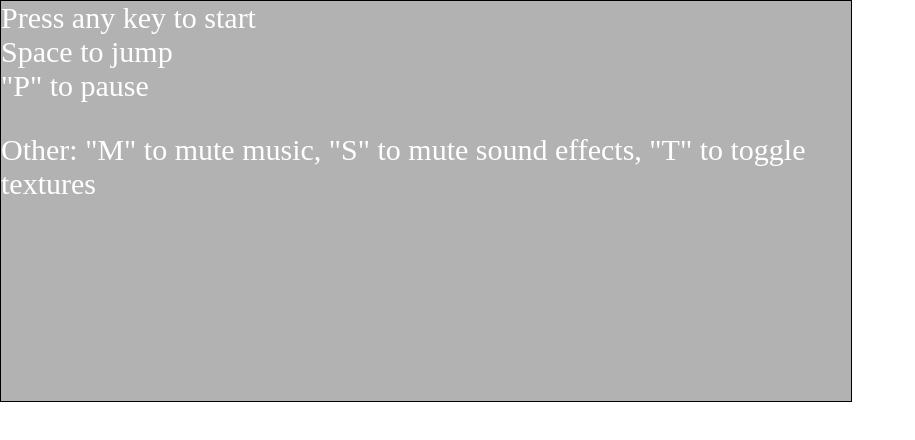
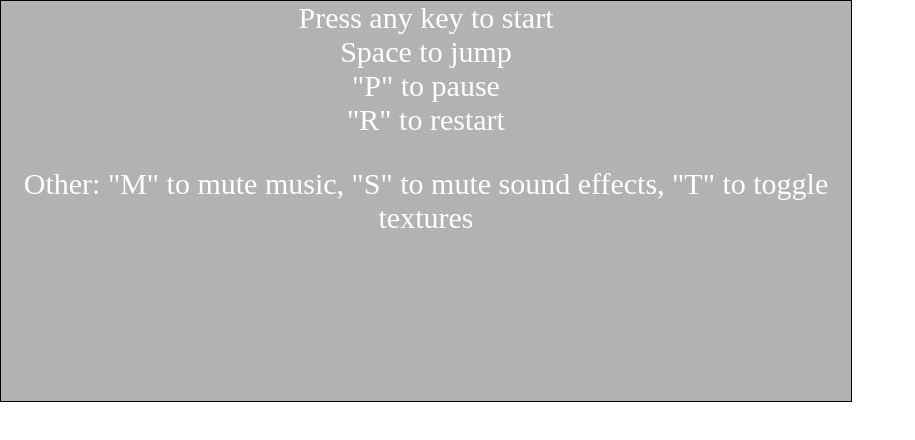
Before and after one commit to slannigan/slannigan.github.io, a plain HTML site: page index.html in a window 1280 px wide. Shown: the whole page, without its empty margins (0-915 px from the left). Drawn offline with Linux system fonts and the light colour scheme.

Commit message:
Game restarts either by pressing R or by dying

```diff
--- a/css/style.css
+++ b/css/style.css
@@ -11,6 +11,7 @@
 #pause-menu {
 	width: 850px;
 	height: 400px;
+	text-align: center;
 }
 
 #start-menu,
--- a/index.html
+++ b/index.html
@@ -112,6 +112,7 @@ void main(void) {
 			Press any key to start <br>
 			Space to jump <br>
 			"P" to pause <br>
+			"R" to restart <br>
 
 			<p>Other: "M" to mute music, "S" to mute sound effects, "T" to toggle textures</p>
 		</div>
--- a/js/Interface.js
+++ b/js/Interface.js
@@ -15,6 +15,11 @@ var Interface = function(canvasContainer, renderer, textureManager, modelManager
 	this.started = false;
 
 	var self = this;
+
+	var restartFunction = function() {
+		self.RestartGame();
+	}
+	game.addRestartFunction(restartFunction);
 
 	document.addEventListener('keydown', function(e) {
 	    // http://www.javascriptkit.com/javatutors/javascriptkey2.shtml
@@ -54,8 +59,6 @@ var Interface = function(canvasContainer, renderer, textureManager, modelManager
 	this.startMenu = document.getElementById("start-menu");
 	this.pauseMenu = document.getElementById("pause-menu");
 
-	// this.ShowStartMenu();
-	// this.startMenu.className = "";
 	this.ShowElement(this.startMenu);
 }
 
@@ -92,6 +95,7 @@ _.extend(Interface.prototype, {
 
 	RestartGame: function() {
 		console.log("Restart");
+		this.clock = new THREE.Clock();
 		this.game.restart();
 	}
 });
--- a/js/Logic.js
+++ b/js/Logic.js
@@ -146,11 +146,13 @@ var Logic = function(nodeManager, modelManager, scene, camera, light, character)
 	this.startPosX = 26;
 	this.startPosY = 0;
 	this.cameraDistanceZ = 30;
+	this.lightPosition = new THREE.Vector3();
+	this.lightPosition.copy(this.light.position);
 
 	this.moveSceneStartTime = 1;
 	this.menuSpeed = 0.01;
 	this.speed = 0.2;
-	this.characterSpeed = 0.2;
+	this.characterSpeed = this.speed;
 	this.characterLocationIndex;
 
 	this.lastTimeOnGround = 0;
@@ -165,6 +167,8 @@ var Logic = function(nodeManager, modelManager, scene, camera, light, character)
 	this.characterHeight = 1.7;
 
 	this.characterBound;
+	this.characterStartPosX;
+	this.characterStartPosY;
 
 	this.died = false;
 	this.gameEnd = false;
@@ -175,18 +179,36 @@ var Logic = function(nodeManager, modelManager, scene, camera, light, character)
 	this.isFalling = false;
 
 	this.particleManager = new ParticleManager(nodeManager);
+
+	this.restartFunction;
 }
 // var output = 0;
 _.extend(Logic.prototype, {
+	addRestartFunction: function(restartFunction) {
+		this.restartFunction = restartFunction;
+	},
+
+	setCharacter: function() {
+		this.characterBound = {
+			minX: this.characterStartPosX - (this.characterWidth/2),
+			maxX: this.characterStartPosX + (this.characterWidth/2),
+			minY: this.characterStartPosY + 0.2,
+			maxY: this.characterStartPosY + 0.2 + this.characterHeight
+		}
+
+		this.characterLocationIndex = Math.floor(this.unitSize/this.characterStartPosX);
+
+		this.lastTimeOnGround = 0;
+		this.initialVelocity = 0;
+		this.died = false;
+		this.gameEnd = false;
+		this.isJumping = false;
+		this.isFalling = false;
+		this.characterSpeed = this.speed;
+	},
 	storeMapInfo: function(map, unitSize, startPosX, startPosY) {
 		this.map = map;
 		this.unitSize = unitSize;
-		this.characterBound = {
-			minX: startPosX - (this.characterWidth/2),
-			maxX: startPosX + (this.characterWidth/2),
-			minY: startPosY + 0.2,
-			maxY: startPosY + 0.2 + this.characterHeight
-		}
 
 		for (var i = 0; i < map.length; i++) {
 			if (map.charAt(i) != "c" && map.charAt(i) != "C") {
@@ -194,7 +216,10 @@ _.extend(Logic.prototype, {
 			}
 		}
 
-		this.characterLocationIndex = Math.floor(unitSize/startPosX);
+		this.characterStartPosX = startPosX;
+		this.characterStartPosY = startPosY;
+
+		this.setCharacter();
 	},
 	addBoundingBox: function(index, minX, minY, maxX, maxY) {
 		var box = new BoundingBox(minX, minY, maxX, maxY);
@@ -207,10 +232,11 @@ _.extend(Logic.prototype, {
 		this.boundingGeometries[index].push(circle);
 	},
 	setScene: function() {
+		console.log("Setting scene, firstCall: " + this.firstCall);
 		this.scene.position.set(this.startPosX, this.startPosY, 0);
 		this.camera.position.set(this.startPosX, this.startPosY, this.cameraDistanceZ);
 		this.camera.lookAt(this.scene.position);
-		// this.modelManager.resetCharacter();
+		this.light.position.copy(this.lightPosition);
 	},
 	moveScene: function(time) {
 		if (time > this.moveSceneStartTime && !this.died && !this.gameEnd) {
@@ -333,7 +359,12 @@ _.extend(Logic.prototype, {
 				this.audio.die();
 			}
 
-			if (this.died) this.modelManager.KillCharacter();
+			if (this.died) {
+				this.modelManager.KillCharacter();
+				if (!_.isUndefined(this.restartFunction)) {
+					setTimeout(this.restartFunction, 1000);
+				}
+			}
 
 			this.character.translate(deltaX, deltaY, 0);
 			this.characterSpeed = deltaX;
@@ -350,9 +381,10 @@ _.extend(Logic.prototype, {
 		this.audio.togglePaused(paused);
 	},
 	restart: function() {
-		this.firstCall = true;
 		this.died = false;
 		this.gameEnd = false;
 		this.setScene(this.scene, this.camera);
+		this.character = this.modelManager.ResetCharacter();
+		this.setCharacter();
 	}
 });
--- a/js/Model.js
+++ b/js/Model.js
@@ -1,5 +1,6 @@
-var ModelManager = function(nodeManager) {
+var ModelManager = function(nodeManager, scene) {
 	this.nodeManager = nodeManager;
+	this.scene = scene;
 
 	// Character geometry
 	this.body;
@@ -10,7 +11,7 @@ var ModelManager = function(nodeManager) {
 	this.face;
 
 	// Character joints/nodes
-	this.characterNode;
+	this.characterNode = this.nodeManager.CreateModelNode();
 	this.shoulderR;
 	this.shoulderL;
 	this.hipR;
@@ -42,13 +43,13 @@ var ModelManager = function(nodeManager) {
 // Character related functions
 _.extend(ModelManager.prototype, {
 	KillCharacter: function() {
-		this.characterNode.obj.remove(this.body.obj);
+		// this.characterNode.obj.remove(this.body.obj);
+		console.log("Killing character");
+		this.scene.remove(this.characterNode.obj);
 		this.alive = false;
 	},
 
 	CreateMeatBoy: function() {
-		this.characterNode = this.nodeManager.CreateModelNode();
-
 		this.body = this.nodeManager.CreateBoxNode(this.meat, 1.5, 1, 0.75);
 		this.characterNode.addChild(this.body);
 
@@ -95,11 +96,23 @@ _.extend(ModelManager.prototype, {
 		this.body.resetRotationOrder('ZYX');
 		this.body.rotate(0, Math.PI/2, -0.25);
 
+		this.scene.add(this.characterNode.obj);
 		return this.characterNode;
 	},
 
 	ResetCharacter: function() {
 		// this.characterNode.applyTran
+		console.log("Resetting character");
+		if (this.alive = true) {
+			this.KillCharacter();
+		}
+		this.characterNode = this.nodeManager.CreateModelNode();
+		// this.CreateMeatBoy();
+		this.characterNode.addChild(this.body);
+		this.scene.add(this.characterNode.obj);
+		this.alive = true;
+
+		return this.characterNode;
 	},
 
 	AnimateTest: function(time) {
--- a/test.js
+++ b/test.js
@@ -14,7 +14,7 @@ function init() {
 
     var textureManager = new TextureManager();
     var nodeManager = new NodeManager(textureManager);
-    var modelManager = new ModelManager(nodeManager);
+    var modelManager = new ModelManager(nodeManager, scene);
 
     // CAMERA
     var SCREEN_WIDTH = 850;
@@ -66,7 +66,8 @@ function init() {
 
 
     var character = modelManager.CreateMeatBoy();
-    scene.add(character.obj);
+    // scene.add(character.obj);
+    // modelManager.CreateMeatBoy();
 
     game = new Logic(nodeManager, modelManager, scene, camera, light, character);
     game.setScene();
```
